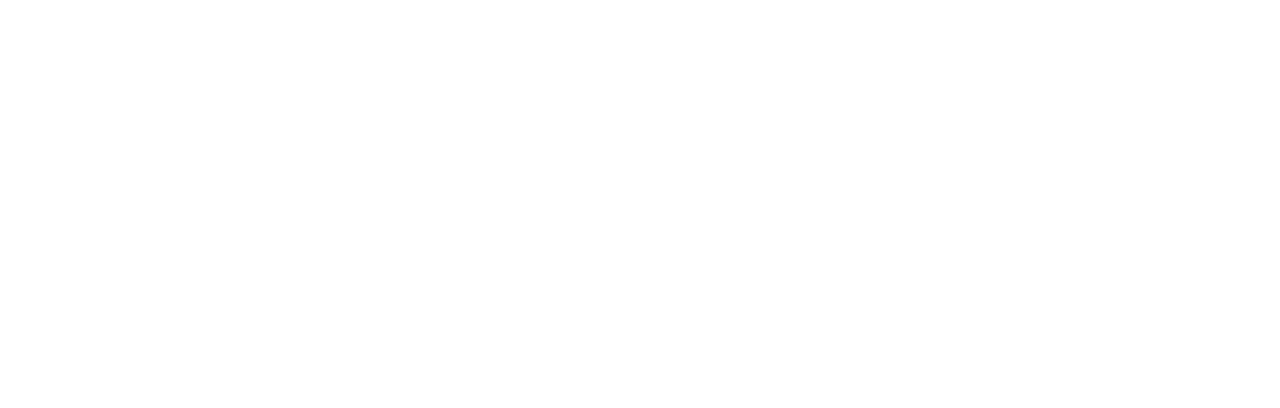
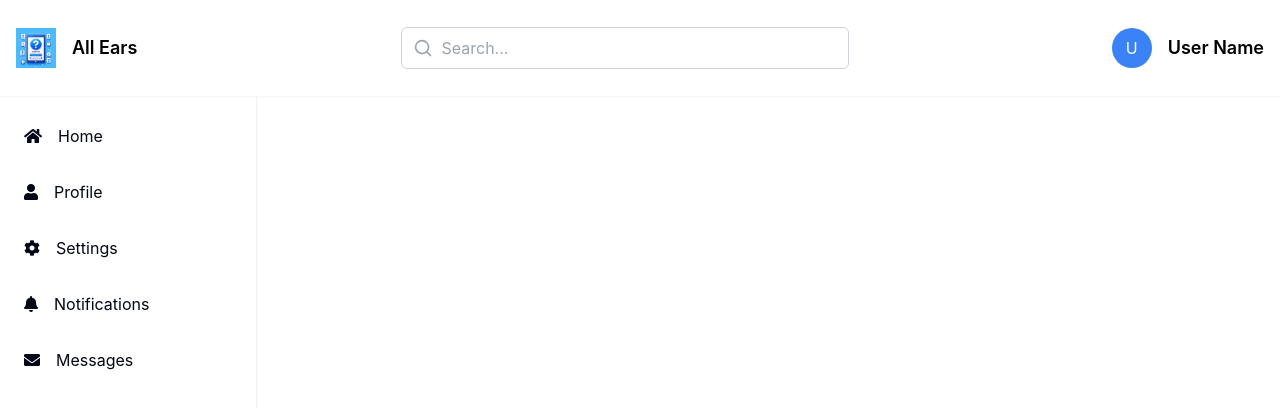
Before and after one commit to amh23/allears, a React (Create React App) app in the folder frontend/: page /dashboard in a window 1280 px wide. Before the commit this address had no page. Shown: the top 408 px of the page. Built offline with nearby package versions, Linux system fonts and the light colour scheme.

Commit message:
Added Landing Page

```diff
--- a/frontend/public/index.html
+++ b/frontend/public/index.html
@@ -9,6 +9,8 @@
       name="description"
       content="Web site created using create-react-app"
     />
+    <!-- Include Heroicons for icons -->
+    <link href="https://cdnjs.cloudflare.com/ajax/libs/font-awesome/5.15.4/css/all.min.css" rel="stylesheet">
     <link rel="apple-touch-icon" href="%PUBLIC_URL%/logo192.png" />
     <!--
       manifest.json provides metadata used when your web app is installed on a
--- a/frontend/src/App.js
+++ b/frontend/src/App.js
@@ -3,6 +3,7 @@ import "./App.css";
 import LogInPage from "./pages/LogInPage";
 import SignUpPage from "./pages/SignUpPage";
 import DashboardPage from "./pages/DashboardPage";
+import LandingPage from "./pages/LandingPage";
 
 function App() {
   return (
@@ -11,7 +12,8 @@ function App() {
         <Routes>
           <Route path="/login" element={<LogInPage /> } />
           <Route path="/signup" element={<SignUpPage /> } />
-          <Route path="/" element={<DashboardPage /> } />
+          <Route path="/dashboard" element={<DashboardPage /> } />
+          <Route path="/" element={<LandingPage /> } />
         </Routes>
       </div>
     </BrowserRouter>
--- a/frontend/src/pages/DashboardPage.js
+++ b/frontend/src/pages/DashboardPage.js
@@ -1,22 +1,12 @@
-import { Link } from "react-router-dom";
-import SignUpPage from "./SignUpPage";
+import  Navbar  from './Navbar';
+import Sidebar  from './Sidebar';
 
 const DashboardPage = () => {
   return (
-    <div class="flex flex-col  min-h-screen items-center justify-center">
-    <div class="flex flex-col w-full h-1/2 items-center bg-indigo-400 shadow-md shadow-indigo-50">
-        <h1 class="text-2xl font-bold text-indigo-50 mt-8">
-          Join as a participant
-        </h1>
-        <p class="text-sm text-gray-600 p-4">No account needed</p>
-        <input
-          type="text"
-          placeholder="# Enter Event Id"
-          class="mb-8 p-2 w-3/12 rounded-full focus:outline-indigo-200 focus:ring-2 focus:ring-indigo-600"
-        />
+    <div>
+      <Navbar />
+      <Sidebar />
     </div>
-    <SignUpPage />
-</div>
   );
 };
 
--- /dev/null
+++ b/frontend/src/pages/LandingPage.js
@@ -0,0 +1,23 @@
+import { Link } from "react-router-dom";
+import SignUpPage from "./SignUpPage";
+
+const LandingPage = () => {
+  return (
+    <div className="flex flex-col  min-h-screen items-center justify-center">
+    <div className="flex flex-col w-full h-1/2 items-center bg-indigo-400 shadow-md shadow-indigo-50">
+        <h1 className="text-2xl font-bold text-indigo-50 mt-8">
+          Join as a participant
+        </h1>
+        <p className="text-sm text-gray-600 p-4">No account needed</p>
+        <input
+          type="text"
+          placeholder="# Enter Event Id"
+          className="mb-8 p-2 w-3/12 rounded-full focus:outline-indigo-200 focus:ring-2 focus:ring-indigo-600"
+        />
+    </div>
+    <SignUpPage />
+</div>
+  );
+};
+
+export default LandingPage;
--- a/frontend/src/pages/LogInPage.js
+++ b/frontend/src/pages/LogInPage.js
@@ -1,7 +1,14 @@
 import { useFormik, validateYupSchema } from "formik";
 import * as Yup from "yup";
+import { useNavigate } from "react-router-dom";
+import config from "../config";
+import { useToken  } from "../auth/useToken";
+import axios from "axios";
 
 const LogInPage = () => {
+  const [,setToken] = useToken();
+  const navigate = useNavigate();
+
   const formik = useFormik({
     initialValues: {
       email: "",
@@ -13,21 +20,33 @@ const LogInPage = () => {
         .required("An email address is required."),
       password: Yup.string().required("Password is required."),
     }),
-    onSubmit: (values) => {
-      alert(JSON.stringify(values, null, 2));
+    onSubmit: async (values, { setSubmitting, setFieldError }) => {
+      try{
+        const response = await axios.post(`${config.backendUrl}/api/login`,{
+          email: values.email,
+          password: values.password,
+        });
+        console.log(values.email,'/t',values.password);
+
+        const { token } = response.data;
+        console.log(token)
+        setToken(token);
+        navigate('/dashboard');
+      } catch (error) {
+        if(error.response && error.response.status === 401){
+          setFieldError('email','Email or password is incorrect.');
+        } else {
+          console.log('An error occurs while user logs in.');
+        }
+      } finally {
+        setSubmitting(false);
+      }
     },
   });
   return (
     <form onSubmit={formik.handleSubmit}>
       <div className="flex min-h-full flex-1 flex-col justify-center px-6 py-12 lg:px-8">
-        <div className="sm:mx-auto sm:w-full sm:max-w-sm">
-          <h2 className="mt-10 text-center text-2xl font-bold leading-9 tracking-tight text-gray-900">
-            Log In
-          </h2>
-        </div>
-
         <div className="mt-10 sm:mx-auto sm:w-full sm:max-w-sm">
-          <form className="space-y-6" action="#" method="POST">
             <div>
               <div className="flex items-center justify-between">
                 <label
@@ -91,13 +110,12 @@ const LogInPage = () => {
             <div>
               <button
                 type="submit"
-                disabled={formik.errors}
+                disabled={!formik.isValid || !formik.dirty || formik.isSubmitting  }
                 className="flex w-full justify-center rounded-md bg-indigo-600 px-3 py-1.5 text-sm font-semibold leading-6 text-white shadow-sm hover:bg-indigo-500 focus-visible:outline focus-visible:outline-2 focus-visible:outline-offset-2 focus-visible:outline-indigo-600"
               >
                 Log In
               </button>
             </div>
-          </form>
 
           <p className="mt-10 text-center text-sm text-gray-500">
             Not a member?{" "}
--- /dev/null
+++ b/frontend/src/pages/Navbar.js
@@ -0,0 +1,28 @@
+const Navbar = () => {
+    return (
+        <div div="bg-gray-100">
+            <nav className="fixed top-0 left-0 w-full h-24 bg-white shadow-sm p-4 flex items-center justify-between flex-wrap z-50">
+                <div className="flex items-center space-x-4">
+                    <img src="logo1.png" alt="Logo" className="h-8 w-8 md:h-10 md:w-10" />
+                    <span className="font-semibold text-sm md:text-lg">All Ears</span>
+                </div>
+                <div className="flex-grow max-w-xs sm:max-w-sm md:max-w-md mx-4 mt-4 md:mt-0 w-full md:w-auto">
+                    <div className="relative">
+                        <input type="text" className="w-full p-2 border border-gray-300 rounded-md pl-10" placeholder="Search..." />
+                        <svg className="absolute left-3 top-1/2 transform -translate-y-1/2 h-5 w-5 text-gray-400"  src="../../public/logo1.png" fill="none" viewBox="0 0 24 24" stroke="currentColor">
+                            <path stroke-linecap="round" stroke-linejoin="round" stroke-width="2" d="M21 21l-4.35-4.35M18.7 10.9a7.8 7.8 0 11-15.6 0 7.8 7.8 0 0115.6 0z" />
+                        </svg>
+                    </div>
+                </div>
+                <div className="flex items-center space-x-4 mt-4 md:mt-0">
+                    <div className="flex items-center justify-center h-8 w-8 md:h-10 md:w-10 bg-blue-500 text-white rounded-full">
+                        <span className="text-sm md:text-base">U</span>
+                    </div>
+                    <span className="font-semibold text-sm md:text-lg">User Name</span>
+                </div>
+            </nav>
+        </div>
+    );
+}
+
+export default Navbar;
--- /dev/null
+++ b/frontend/src/pages/Sidebar.js
@@ -0,0 +1,36 @@
+const Sidebar = () => {
+    return (
+        <div class="fixed w-64 mt-24 pt-1 bg-white text-slate-950 h-full flex flex-col justify-between shadow-sm shadow-gray-300">
+            <div class="p-4 space-y-4">
+                <a href="#" class="flex items-center space-x-4 p-2 hover:bg-indigo-200 rounded-md">
+                    <i class="fas fa-home"></i>
+                    <span>Home</span>
+                </a>
+                <a href="#" class="flex items-center space-x-4 p-2 hover:bg-indigo-200 rounded-md">
+                    <i class="fas fa-user"></i>
+                    <span>Profile</span>
+                </a>
+                <a href="#" class="flex items-center space-x-4 p-2 hover:bg-indigo-200 rounded-md">
+                    <i class="fas fa-cog"></i>
+                    <span>Settings</span>
+                </a>
+                <a href="#" class="flex items-center space-x-4 p-2 hover:bg-indigo-200 rounded-md">
+                    <i class="fas fa-bell"></i>
+                    <span>Notifications</span>
+                </a>
+                <a href="#" class="flex items-center space-x-4 p-2 hover:bg-indigo-200 rounded-md">
+                    <i class="fas fa-envelope"></i>
+                    <span>Messages</span>
+                </a>
+            </div>
+            <div class="p-4">
+                <a href="#" class="flex items-center space-x-4 p-2 hover:bg-indigo-200  rounded-md">
+                    <i class="fas fa-question-circle"></i>
+                    <span>Help</span>
+                </a>
+            </div>
+        </div>
+    );
+}
+
+export default Sidebar;
--- a/frontend/src/pages/SignUpPage.js
+++ b/frontend/src/pages/SignUpPage.js
@@ -61,8 +61,17 @@ const SignUpPage = () => {
   });
   return (
       <form onSubmit={formik.handleSubmit}>
-      <div className="flex min-h-full flex-1 flex-col justify-center px-6 py-12 lg:px-8">
-        <div className="mt-2 sm:mx-auto sm:w-full sm:max-w-sm">
+      <div className="flex min-h-full flex-1 flex-col justify-center px-6 py-4 lg:px-8">
+        <div className="sm:mx-auto sm:w-full sm:max-w-sm">
+        <p className="my-3 text-center text-sm text-gray-500">
+            Already have an account{" "}
+            <a
+              href="/login"
+              className="font-semibold leading-6 text-indigo-600 hover:text-indigo-500"
+            >
+              Log in
+            </a>
+          </p>
             <div>
               <div className="flex items-center justify-between">
                 <label
@@ -166,7 +175,7 @@ const SignUpPage = () => {
               </div>
             </div>
 
-            <div>
+            <div className="pt-2">
               <button
                 type="submit"
                 disabled={!formik.isValid || !formik.dirty || formik.isSubmitting  }
@@ -175,16 +184,6 @@ const SignUpPage = () => {
                 Sign Up
               </button>
             </div>
-
-          <p className="mt-10 text-center text-sm text-gray-500">
-            Already have an account{" "}
-            <a
-              href="/login"
-              className="font-semibold leading-6 text-indigo-600 hover:text-indigo-500"
-            >
-              Create a new account
-            </a>
-          </p>
         </div>
       </div>
     </form>
```
Also changed, not shown: frontend/public/logo.png (added), frontend/public/logo1.png (added).
